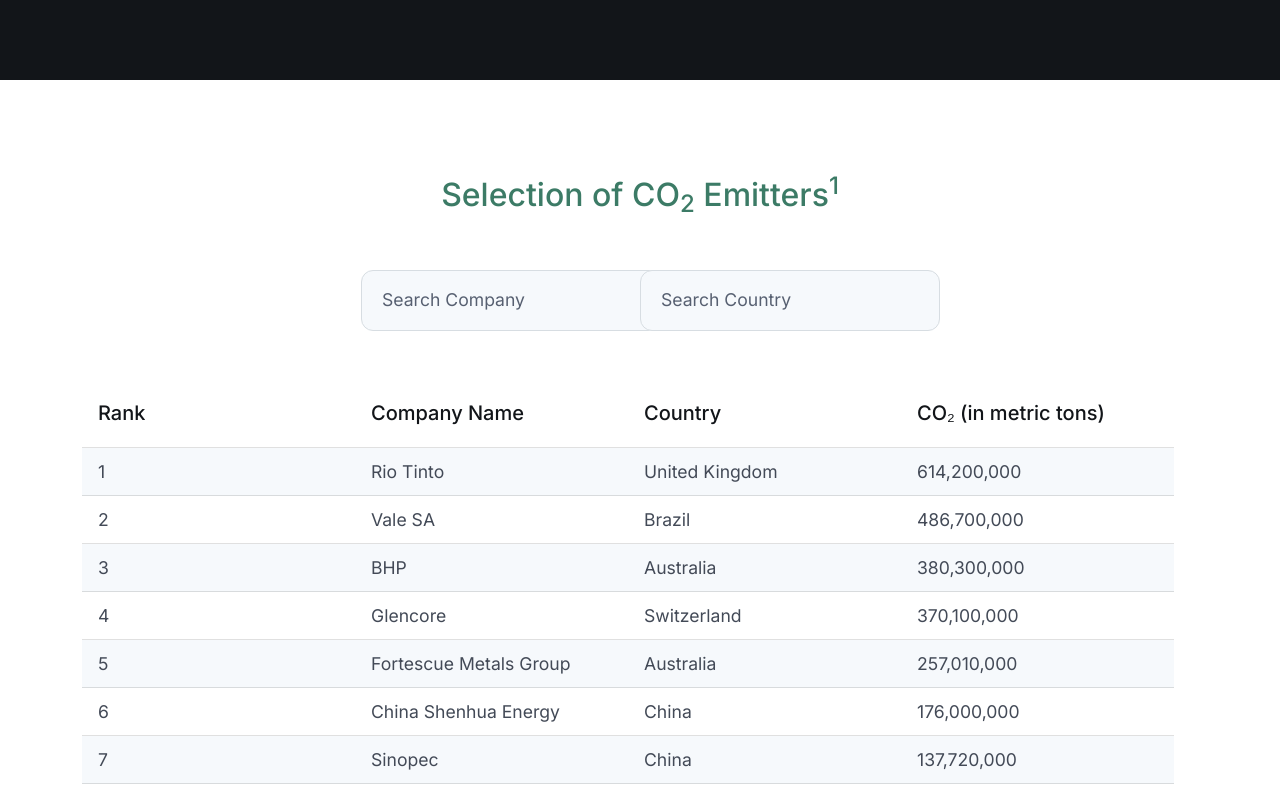
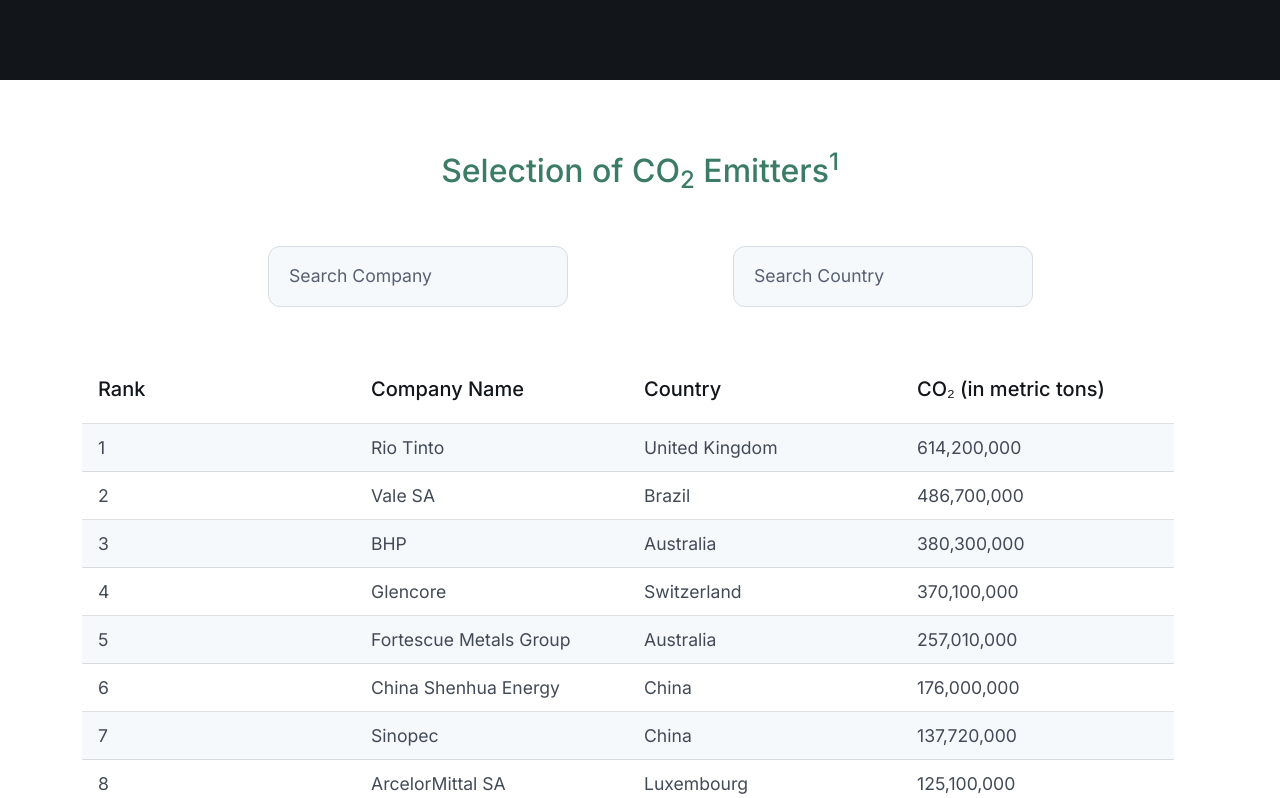
Before and after one commit to catmir/co2_radar, a Next.js app: page /report-2022 in a window 1280 px wide. Shown: the part 460-1258 px from the top of the page. Built offline with nearby package versions, Linux system fonts and the light colour scheme.

Commit message:
Report 2022 Responsive Button Layout

```diff
--- a/components/CustomTable.js
+++ b/components/CustomTable.js
@@ -52,8 +52,7 @@
 
     return (
         <>
-            <div className="row py-3 py-xl-4">
-                <div className="d-none d-xl-block col-lg-3"></div>
+            <div className="row justify-content-evenly py-3 py-xl-4">
                 <div className="col-lg-3 fs-5"><input type="text" id="companySearch" onChange={handleFilter} placeholder="Search Company"/></div>
                 <div className="col-lg-3 fs-5 mt-3 mt-lg-0"><input type="text" id="countrySearch" onChange={handleFilter2} placeholder="Search Country"/></div>
             </div>
--- a/pages/report-2022.js
+++ b/pages/report-2022.js
@@ -20,7 +20,7 @@
 
           <main className="page-wrapper">
 
-            <section id="report" className="bg-dark dark-mode position-relative pt-5 pb-5">
+            <section id="report" className="bg-dark dark-mode position-relative py-5">
               <div className="container position-relative zindex-2 py-md-3 py-lg-5">
                 <div className="row align-items-start pt-5 pb-2 pb-sm-3 mt-sm-4">
                   <h1 className="text-light fs-1 fw-semibold lh-base">Our CO<sub>2</sub> Report for 2022</h1>
@@ -32,9 +32,9 @@
               </div>
             </section>
 
-            <section className="container my-md-5 py-md-5">
+            <section className="container my-5 py-lg-4">
               <div className="row">
-                <h2 className="text-xl-center text-primary fw-medium pb-1 pb-sm-2 mb-4">Selection of CO<sub>2</sub> Emitters<sup>1</sup></h2>
+                <h2 className="text-lg-center text-primary fw-medium pb-1 pb-sm-2 mb-4">Selection of CO<sub>2</sub> Emitters<sup>1</sup></h2>
                 <CustomTable/>
                 <div className="mt-5" style={{color: "#434a57"}}>
                   <h3 className="fs-5 pb-2" style={{color: "#121519"}}><sup>1</sup> Sources:</h3>
```
